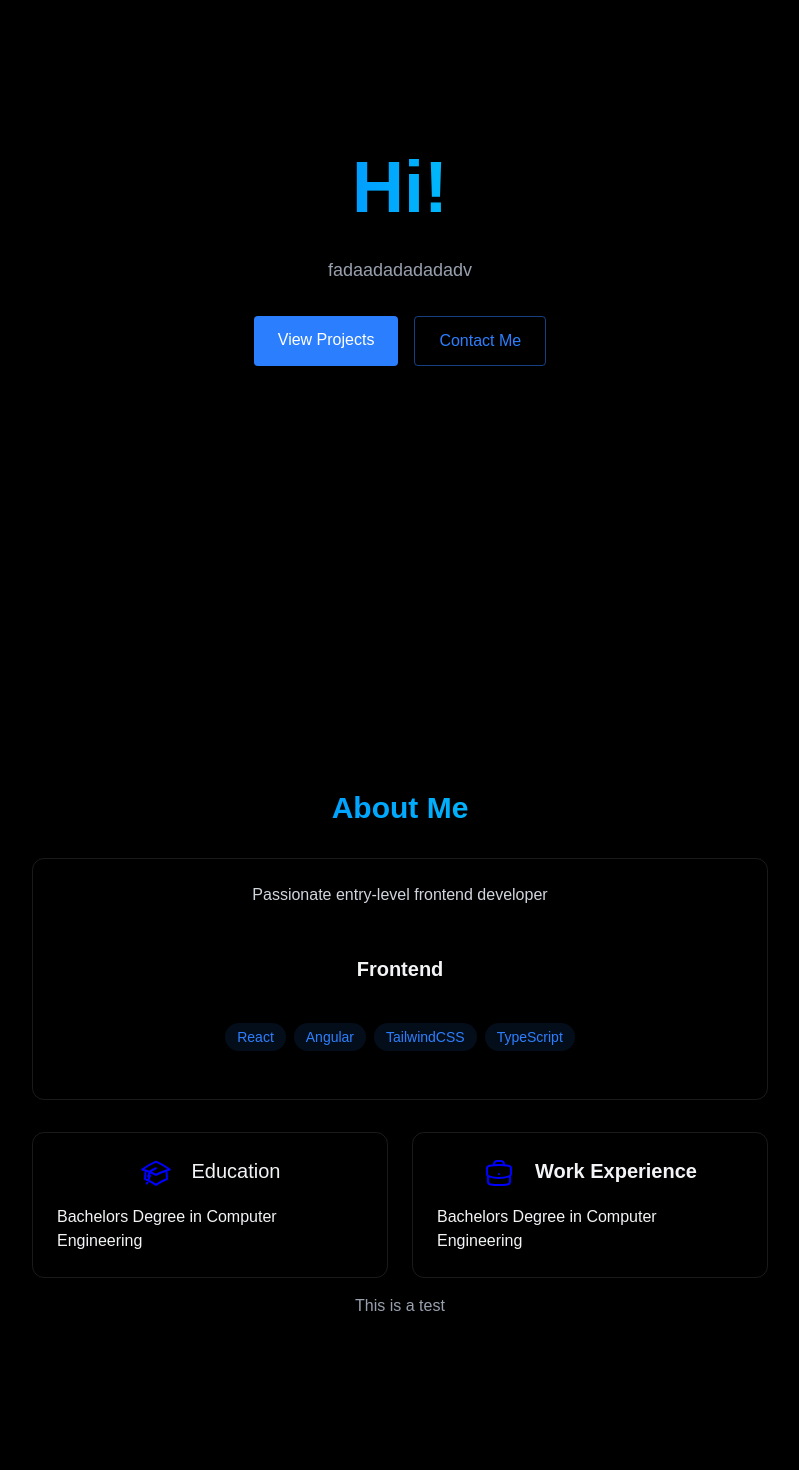
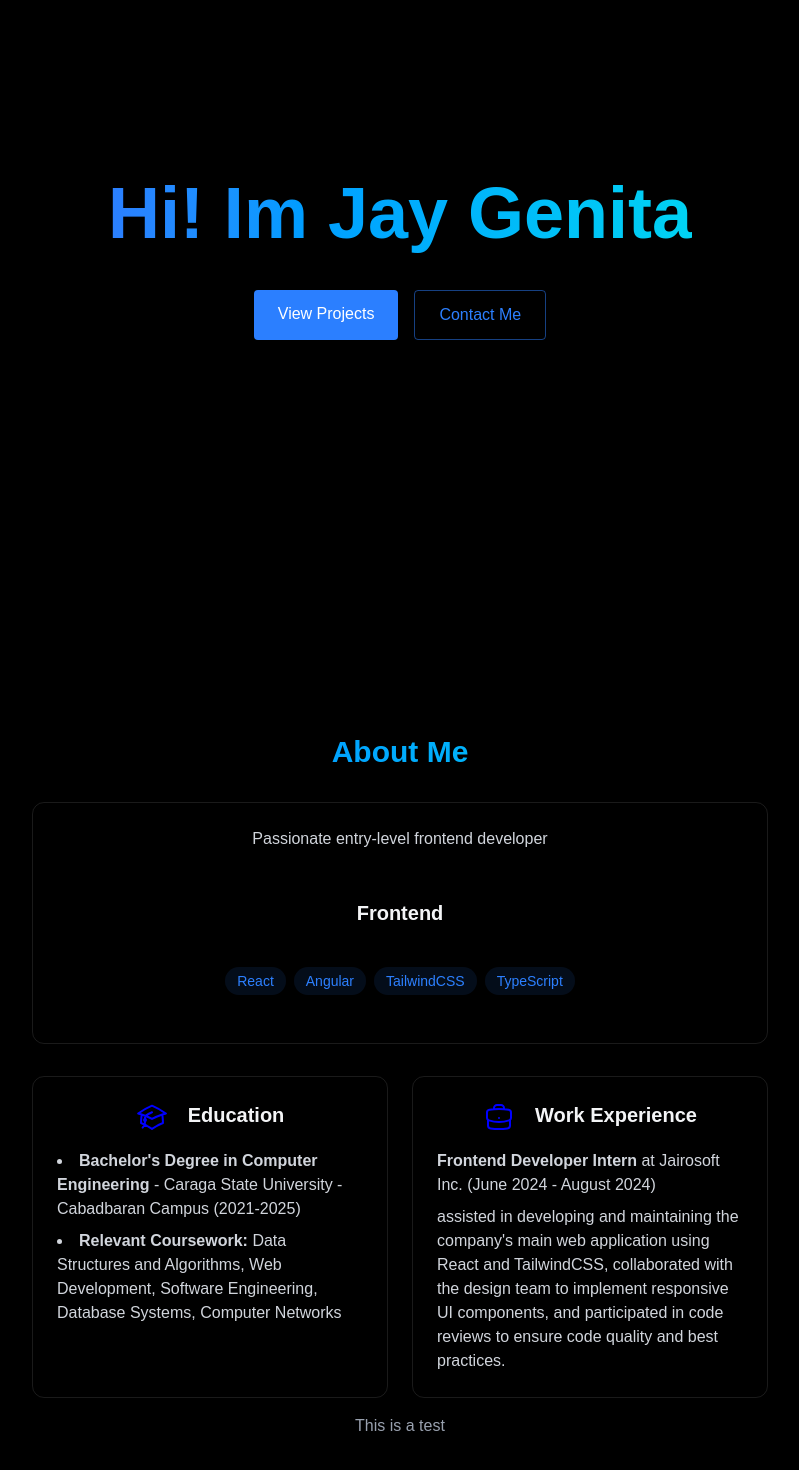
Before and after one commit to jaycsucc27/my-p, a React (Vite) app in the folder my-portfolio/: page / in a window 1280 px wide. Shown: the part 146-1616 px from the top of the page, without its empty margins (240-1039 px from the left). Built offline with nearby package versions, Linux system fonts and the light colour scheme.

Commit message:
enhance About section with detailed education and internship experience; update Home section with personal introduction

```diff
--- a/my-portfolio/src/components/sections/About.jsx
+++ b/my-portfolio/src/components/sections/About.jsx
@@ -57,18 +57,21 @@ export const About = () =>{
                 hover:shadow-cyan-400/50
                 transition-all duration-300 ease-in-out">
 
-    <h3 className="text-center text-xl font-old mb-4">
+    <h3 className="text-center text-xl font-bold mb-4">
        <svg xmlns="http://www.w3.org/2000/svg" fill="none" viewBox="0 0 24 24" strokeWidth={1.5} stroke="blue" className="size-8 inline-block mr-5">
   <path strokeLinecap="round" strokeLinejoin="round" d="M4.26 10.147a60.438 60.438 0 0 0-.491 6.347A48.62 48.62 0 0 1 12 20.904a48.62 48.62 0 0 1 8.232-4.41 60.46 60.46 0 0 0-.491-6.347m-15.482 0a50.636 50.636 0 0 0-2.658-.813A59.906 59.906 0 0 1 12 3.493a59.903 59.903 0 0 1 10.399 5.84c-.896.248-1.783.52-2.658.814m-15.482 0A50.717 50.717 0 0 1 12 13.489a50.702 50.702 0 0 1 7.74-3.342M6.75 15a.75.75 0 1 0 0-1.5.75.75 0 0 0 0 1.5Zm0 0v-3.675A55.378 55.378 0 0 1 12 8.443m-7.007 11.55A5.981 5.981 0 0 0 6.75 15.75v-1.5" />
 </svg>
  Education
 
     </h3>
-
-
-    <h3>Bachelors Degree in Computer Engineering</h3>
-
-
+<ul className="list-disc list-inside text-gray-300 space-y-2">
+    <li>
+        <strong>Bachelor's Degree in Computer Engineering</strong> - Caraga State University - Cabadbaran Campus (2021-2025)
+    </li>
+     <li>
+            <strong>Relevant Coursework:</strong> Data Structures and Algorithms, Web Development, Software Engineering, Database Systems, Computer Networks
+        </li>
+</ul>
 </div>
 <div >
       <div className="p-6 rounded-xl border border-white/10
@@ -85,7 +88,16 @@ export const About = () =>{
         Work Experience
 
     </h3>
-    <h3>Bachelors Degree in Computer Engineering</h3>
+
+    <ul className=" text-gray-300 space-y-2">
+    <li>
+        <strong>Frontend Developer Intern </strong> at Jairosoft Inc. (June 2024 - August 2024)
+
+    </li>
+     <p>
+            assisted in developing and maintaining the company's main web application using React and TailwindCSS, collaborated with the design team to implement responsive UI components, and participated in code reviews to ensure code quality and best practices.
+        </p>
+</ul>
     </div>
 
 
--- a/my-portfolio/src/components/sections/Home.jsx
+++ b/my-portfolio/src/components/sections/Home.jsx
@@ -5,17 +5,17 @@ export const Home = ()=>{
 
         <div className="text-center z-10 px-4">
             <h1 className="text-5xl md:text-7xl font-bold mb-6
-                            bg-gradient-to-r from-blue-500 to-cyan-400 bg-clip-text
+                            bg-linear-to-r from-blue-500 to-cyan-400 bg-clip-text
                             text-transparent leading-tight">
-                Hi!
+                Hi! Im Jay Genita
             </h1>
             <p className="text-gray-400 text-lg mb-8 max-w-large mx-auto">
-                fadaadadadadadv
+
             </p>
             <div className="flex justify-center space-x-4">
 <a href="#projects" className="bg-blue-500 text-white py-3 px-6 rounded
                                 font-medium transition relative overflow-hidden
-                                hover:-translate-y-1 hover:shadow-[0_0_15px_rgba(59,_10,_246,_0.4)]">
+                                hover:-translate-y-1 hover:shadow-[0_0_15px_rgba(59,10,246,0.4)]">
     View Projects
 </a>
 <a href="#contact" className="border border-blue-500/50 text-blue-500 py-3 px-6 rounded font-medium transition-all duration-200
```
